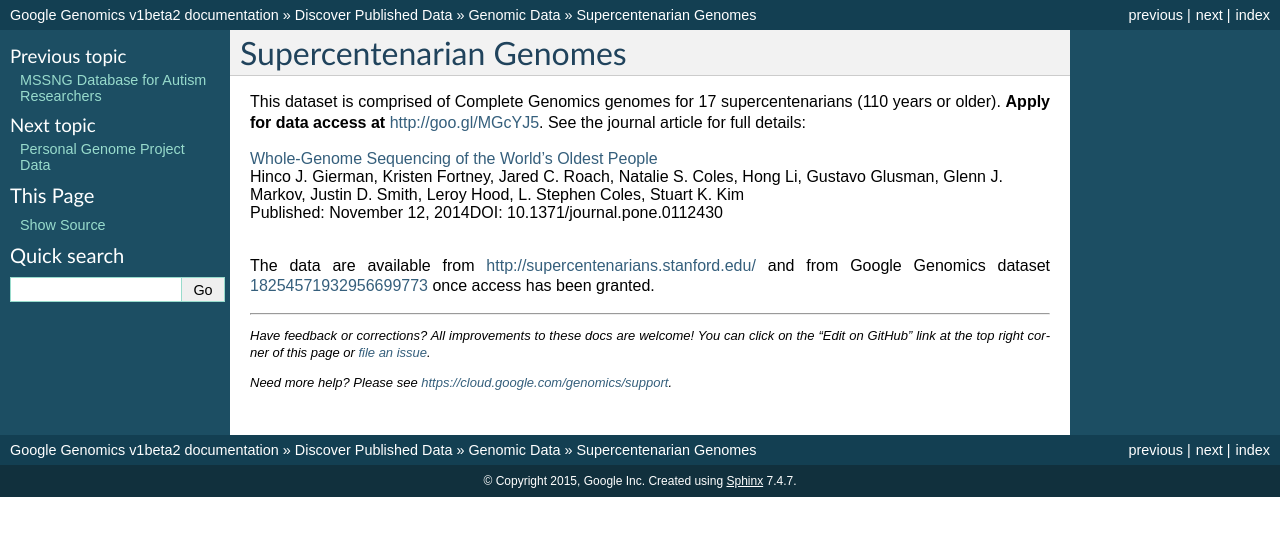
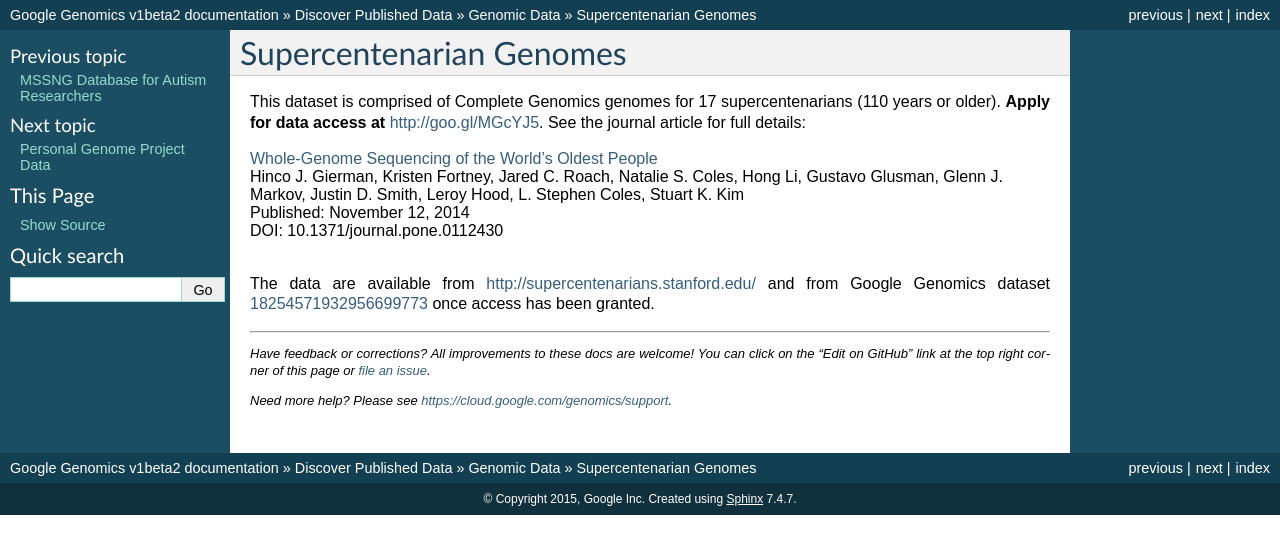
Before and after one commit to googlegenomics/readthedocs, a Sphinx documentation site: the page built from docs/source/use_cases/discover_public_data/supercentenarians.rst, in a window 1280 px wide. Shown: the top 554 px of the page. Built offline with Sphinx 7.4.7, drawn with Linux system fonts in a browser that asks for light colours.

```diff
--- a/docs/source/use_cases/browse_genomic_data/igv.rst
+++ b/docs/source/use_cases/browse_genomic_data/igv.rst
@@ -1,4 +1,6 @@
 Integrative Genomics Viewer (IGV)
 =================================
 
-Try it now: http://www.broadinstitute.org/igv/projects/igv-web/examples/igv-ga4gh.html
+Try it now: http://igv.org/web/demo/ga4gh-demo.html
+
+There is also an embeddable version: http://igv.org/web/examples/ga4gh.html
--- a/docs/source/use_cases/discover_public_data/pgp_public_data.rst
+++ b/docs/source/use_cases/discover_public_data/pgp_public_data.rst
@@ -16,6 +16,8 @@ This variant set contains the Complete Genomics datasets from:
 * a few additional `PGP`_ Complete Genomics genomes
 * and one `PGP`_ variants-only Illumina genome
 
+Google Genomics variant set id for dataset ``PGP Genomes``: `383928317087 <https://developers.google.com/apis-explorer/#p/genomics/v1beta2/genomics.datasets.get?datasetId=383928317087>`_ contains both Illumina reads and variants for a single individual.
+
 BigQuery PGP Tables
 -------------------
 
--- a/docs/source/use_cases/discover_public_data/supercentenarians.rst
+++ b/docs/source/use_cases/discover_public_data/supercentenarians.rst
@@ -3,9 +3,10 @@ Supercentenarian Genomes
 
 This dataset is comprised of Complete Genomics genomes for 17 supercentenarians (110 years or older).  **Apply for data access at** http://goo.gl/MGcYJ5.  See the journal article for full details:
 
-|  `Whole-Genome Sequencing of the World’s Oldest People <http://journals.plos.org/plosone/article?id=10.1371/journal.pone.0112430>`_
+|  `Whole-Genome Sequencing of the World's Oldest People <http://journals.plos.org/plosone/article?id=10.1371/journal.pone.0112430>`_
 |  Hinco J. Gierman, Kristen Fortney, Jared C. Roach, Natalie S. Coles, Hong Li, Gustavo Glusman, Glenn J. Markov, Justin D. Smith, Leroy Hood, L. Stephen Coles, Stuart K. Kim
-|  Published: November 12, 2014DOI: 10.1371/journal.pone.0112430
+|  Published: November 12, 2014
+|  DOI: 10.1371/journal.pone.0112430
 |
 
 The data are available from http://supercentenarians.stanford.edu/ and from Google Genomics dataset `18254571932956699773 <https://developers.google.com/apis-explorer/#p/genomics/v1beta2/genomics.datasets.get?datasetId=18254571932956699773>`_ once access has been granted.
```
